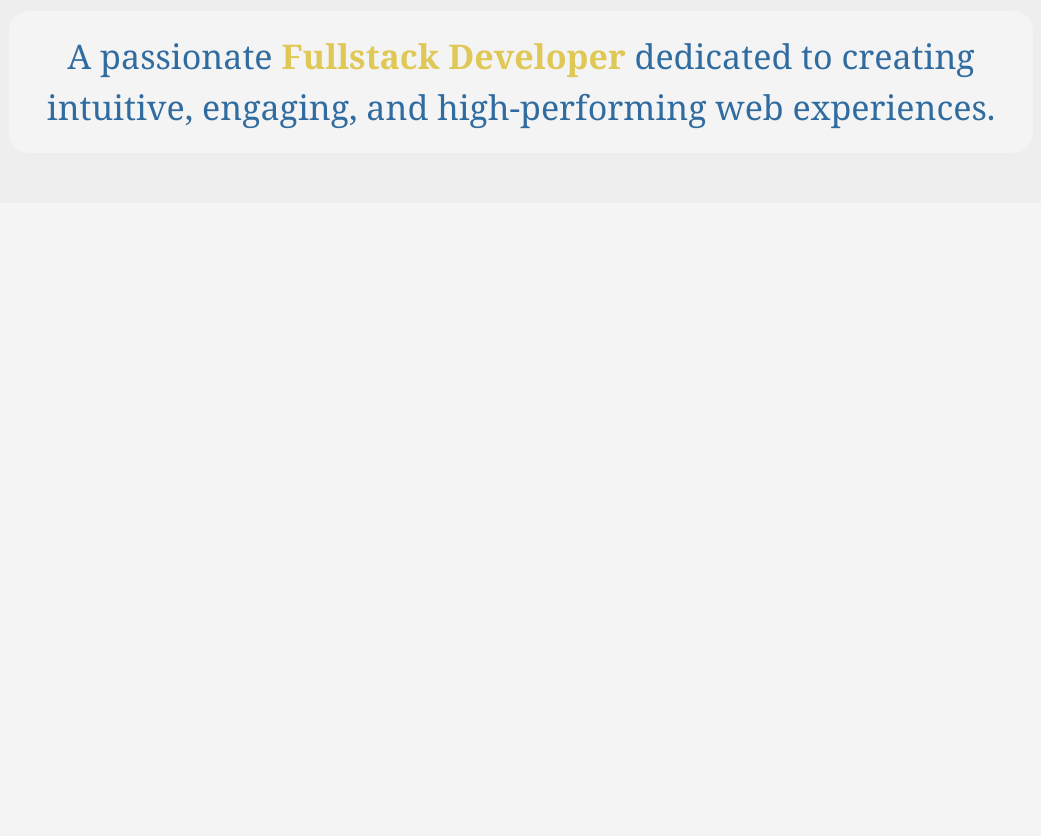
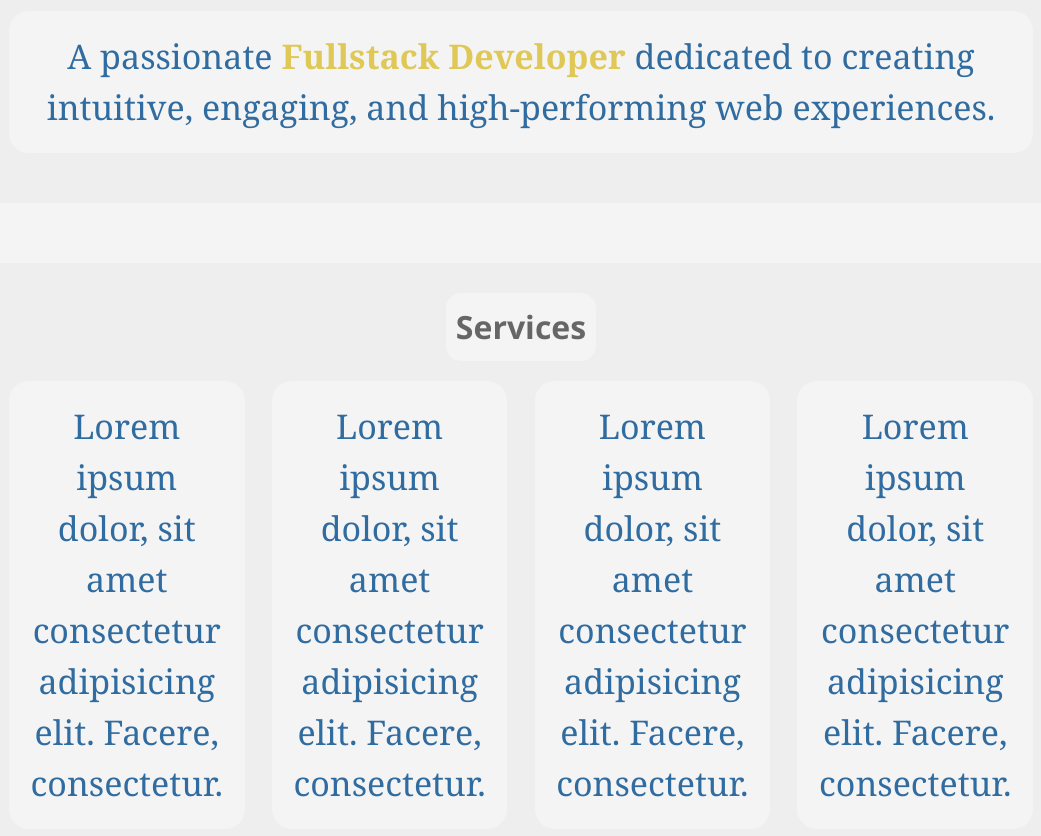
Before and after one commit to ahmedsayed45/Portfolio, a plain HTML site: page index.html in a window 1280 px wide. Shown: the part 716-1552 px from the top of the page, without its empty margins (119-1160 px from the left). Before the commit the page ends 949 px from the top, so only its background shows below. Drawn offline with Linux system fonts and the light colour scheme.

Commit message:
styling services section

```diff
--- a/index.html
+++ b/index.html
@@ -28,10 +28,19 @@
         <p class="about">A passionate <b>Fullstack Developer</b> dedicated to creating intuitive, engaging, and high-performing web experiences.</p>
     </about>
     <services id="services">
-
-    </services>
+        <h2>Services</h2>
+        <div class="servicescards">
+            <p class="services">Lorem ipsum dolor, sit amet consectetur adipisicing elit. Facere, consectetur.</p>
+            <p class="services">Lorem ipsum dolor, sit amet consectetur adipisicing elit. Facere, consectetur.</p>
+            <p class="services">Lorem ipsum dolor, sit amet consectetur adipisicing elit. Facere, consectetur.</p>
+            <p class="services">Lorem ipsum dolor, sit amet consectetur adipisicing elit. Facere, consectetur.</p>
+        </div>
+        </services>
     <contact id="contact">
 
     </contact>
+    <footer class="footer">
+
+    </footer>
 </body>
 </html>
--- a/style.css
+++ b/style.css
@@ -166,7 +166,7 @@ about {
 }
 about h2{
     padding: 10px;
-    border-radius: 5px;
+    border-radius: 15px;
 }
 .about{
     padding:20px;
@@ -182,3 +182,44 @@ about h2{
 .about b {
     color:#dfc856
 }
+services {
+    display:flex;
+    flex-direction: column;
+    margin: 30px 0 30px 0;
+    align-items: center;
+    justify-content: center;
+    background-color: #eee;
+    padding: 30px 0 30px 0;
+}
+.servicescards{
+    max-width: 80%;
+    background-color: #eee;
+    align-items: center;
+    justify-content: space-between;
+    display:flex;
+    flex-direction: row;
+    flex-wrap: wrap;
+}
+services h2 {
+    padding: 10px;
+    border-radius: 15px;
+}
+.services {
+    background-color: #f4f4f4;
+    border-radius: 20px;
+    font-size: 34px;
+    max-width: 23%;
+    color:#306ca0;
+    font-family: Cambria, Cochin, Georgia, Times, 'Times New Roman', serif;
+    padding:20px;
+}
+.services:hover{
+    transform: scale(1.02);
+    transform: translateY(-5px);
+    box-shadow:  5px 10px #abbbd1;
+    transition: 1s ease;
+}
+.services:active{
+    transform: scale(0.95);
+    transition: 1s ease;
+}
```
